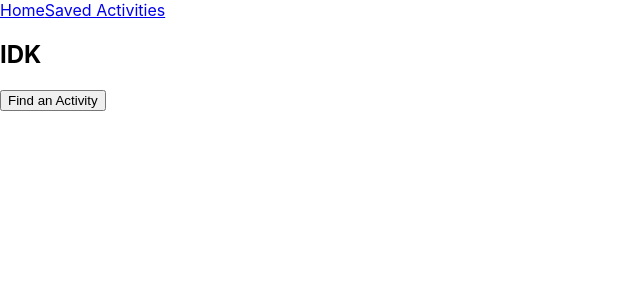
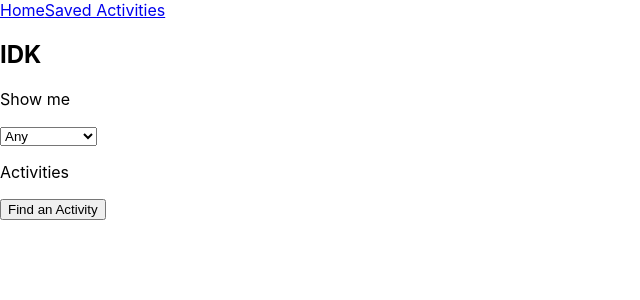
Before and after one commit to alyssabull/idk, a React (Create React App) app: page / in a window 1280 px wide. Shown: the top 300 px of the page, without its empty margins (0-640 px from the left). Built offline with nearby package versions, Linux system fonts and the light colour scheme.

Commit message:
Add drop down filter for activity type

```diff
--- a/src/App/App.js
+++ b/src/App/App.js
@@ -3,6 +3,7 @@ import { Route, Link } from 'react-router-dom';
 import { getRandomActivity } from '../apiCalls.js';
 import RandomActivity from '../RandomActivity/RandomActivity.js';
 import SavedActivities from '../SavedActivities/SavedActivities.js';
+import Dropdown from '../Dropdown/Dropdown.js';
 import './App.scss';
 
 function App() {
@@ -65,7 +66,22 @@ function App() {
         exact path='/'>
       <h1>IDK</h1>
       <section className='filter-activities'>
-
+        <p>Show me</p>
+        <Dropdown
+          activityTypes={[
+            {id: 0, name: 'Any'},
+            {id: 1, name: 'Busywork'},
+            {id: 1, name: 'Charity'},
+            {id: 1, name: 'Cooking'},
+            {id: 1, name: 'DIY'},
+            {id: 1, name: 'Education'},
+            {id: 1, name: 'Music'},
+            {id: 1, name: 'Recreational'},
+            {id: 1, name: 'Relaxation'},
+            {id: 1, name: 'Social'}
+          ]}
+        />
+        <p>Activities</p>
       </section>
       <Link to='random-activity'>
         <button onClick={generateNewActivity}>Find an Activity</button>
--- /dev/null
+++ b/src/Dropdown/Dropdown.js
@@ -0,0 +1,24 @@
+import './Dropdown.scss'
+
+const Dropdown = (props) => {
+  const generateDropdown = () => {
+    return props.activityTypes.map(activityType => {
+      return(
+        <option
+          id={activityType.id}
+          key={activityType.id}
+          value={`${activityType.name}`}>
+            {activityType.name}
+        </option>
+      )
+    })
+  }
+
+  return(
+    <select id='dropdown'>
+      {generateDropdown()}
+    </select>
+  )
+}
+
+export default Dropdown;
--- a/src/RandomActivity/RandomActivity.js
+++ b/src/RandomActivity/RandomActivity.js
@@ -17,8 +17,8 @@ const RandomActivity = (props) => {
   return(
     <section>
       <h1>{props.randomActivity.activity}</h1>
-      <p>{props.type}</p>
-      <p>{props.participants}</p>
+      <p>{props.randomActivity.type}</p>
+      <p>{props.randomActivity.participants}</p>
       <button onClick={() => toggleActivity(props.randomActivity)}>{props.randomActivity.isSaved ? 'Remove Activity' : '+ Save Activity'}</button>
       <button onClick={props.generateNewActivity}>Show New Activity</button>
       {props.randomActivity.link !== '' && <button>Get Started Here!</button>}
```
Also changed, not shown: src/Dropdown/Dropdown.scss (added), 1 other file (tests, documents, lock files or other folders).
